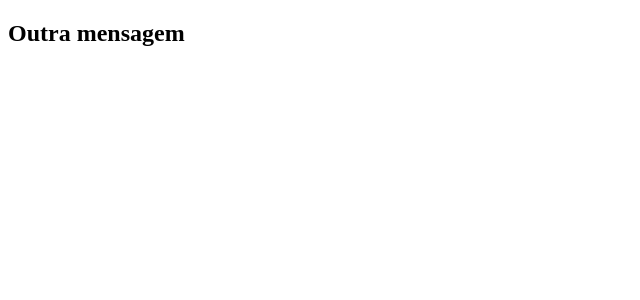
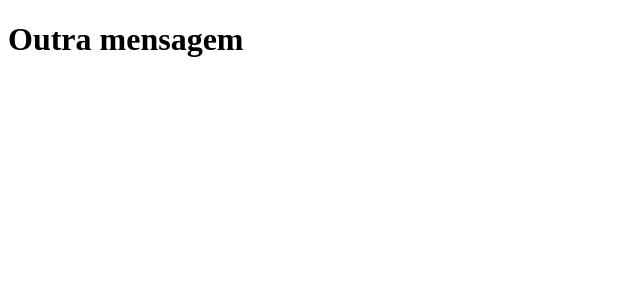
Before and after one commit to CarlosCarvalho1981/clone-tabnews, a Next.js app: page / in a window 1280 px wide. Shown: the top 300 px of the page, without its empty margins (0-640 px from the left). Built offline with nearby package versions, Linux system fonts and the light colour scheme.

Commit message:
Deixa a mensagem em negrito

```diff
--- a/pages/index.js
+++ b/pages/index.js
@@ -1,5 +1,5 @@
 function Home(){
-    return <h2>Outra mensagem</h2>
+    return <h1><b>Outra mensagem</b></h1>
 }
 
 export default Home;
```
